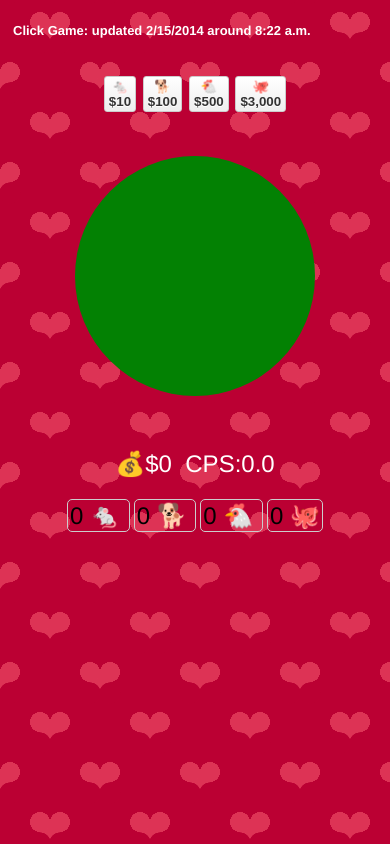
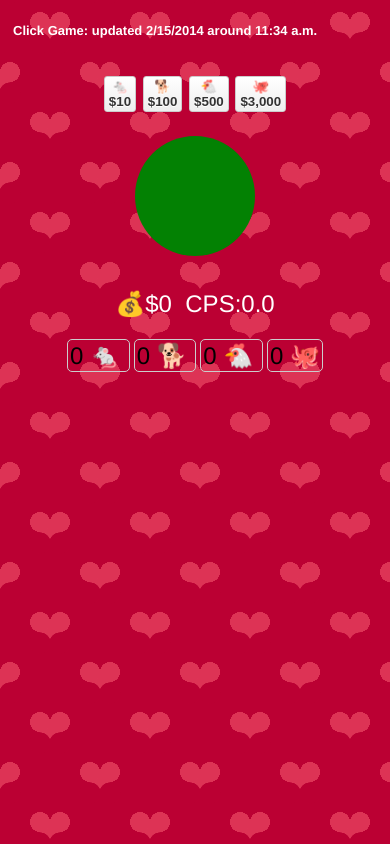
Before and after one commit to jhazen66/clickgame, a plain HTML site: page default.html in a window 390 px wide. Drawn offline with Linux system fonts and the light colour scheme.

Commit message:
fixing layout issues

```diff
--- a/css/default.css
+++ b/css/default.css
@@ -3,7 +3,7 @@ body {
     height: 100%;
     color: white;
     overflow-x: hidden;
-    overflow-y: scroll;
+    overflow-y: hidden;
     /* Disable double tap zoom in IE*/
     -ms-touch-action: manipulation !important;
     /*hearts*/
@@ -239,20 +239,20 @@ body {
     }
 
     #clickArea {
-        width: 240px;
-        height: 240px;
+        width: 120px;
+        height: 120px;
         background-color: green;
         border-radius: 250px;
         position: absolute;
         top: 50%;
         left: 50%;
         transform: scale(1);
-        margin-top: -120px;
-        margin-left: -120px;
+        margin-top: -60px;
+        margin-left: -60px;
     }
     #clickCover {
-        width: 240px;
-        height: 240px;
+        width: 120px;
+        height: 120px;
         background-color: green;
         opacity: .01;
         border-radius: 250px;
@@ -260,8 +260,8 @@ body {
         top: 50%;
         left: 50%;
         transform: scale(1);
-        margin-top: -120px;
-        margin-left: -120px;
+        margin-top: -60px;
+        margin-left: -60px;
     }
     .clickContainer {
         position: relative;
@@ -270,7 +270,7 @@ body {
         background-color: transparent;
         /*background-color: rgba(0,0,255,0.5);*/
         border-radius: 50px;
-        min-height: 300px;
+        min-height: 140px;
     }
     #totalCps #totalCurrency {
         font-size: 15pt;
@@ -494,7 +494,7 @@ button:active {
 
     100% {
         opacity: .1;
-        font-size: 120pt;
+        font-size: 1000pt;
         margin-top: -50px;
         margin-left: -50px;
     }
--- a/default.html
+++ b/default.html
@@ -25,7 +25,7 @@
 <body>
     <div class="row-fluid">
         <div class="span12">
-            <strong class="update">Click Game: updated 2/15/2014 around 8:22 a.m.</strong>
+            <strong class="update">Click Game: updated 2/15/2014 around 11:34 a.m.</strong>
         </div>
     </div>
     <div class="row-fluid">
--- a/js/views/koClickView.js
+++ b/js/views/koClickView.js
@@ -35,7 +35,7 @@ function ItemButton(name, price, cps, symbol, owned) {
             totalCurrency -= self.price();
             ClicksPS += self.cps;
             self.owned(self.owned() + 1);
-            self.price(self.price() * Math.pow((1+.15), self.owned()));
+            self.price(self.price() * Math.pow((1+.05), self.owned()));
         }
     }
 }
```
